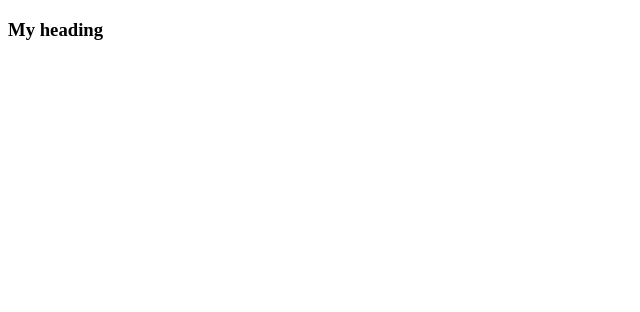
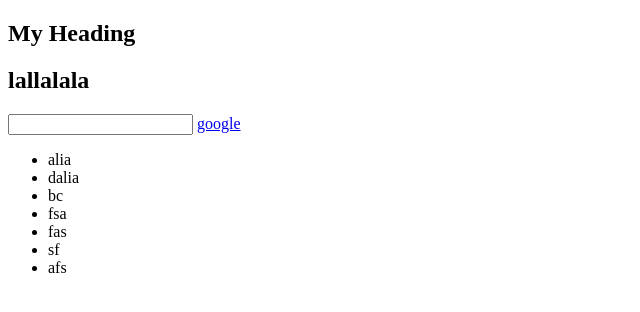
Before and after one commit to T-ahiti/pseudo-project, a plain HTML site: page index.html in a window 1280 px wide. Shown: the whole page, without its empty margins (0-640 px from the left). Drawn offline with Linux system fonts and the light colour scheme.

Commit message:
added list and box

```diff
--- a/index.html
+++ b/index.html
@@ -6,13 +6,45 @@
     <title>Pseudo</title>
     <link rel="stylesheet" href="styles.css">
 </head>
+<style>
+    h2:hover{
+    color: peru;
+    background-color: rgba(159, 239, 231, 0.788);
+}
+
+input:focus{
+    color: blue;
+    padding-left: 20px;
+    outline: 0;
+    border: 1px solid purple
+}
+
+ a:visited{
+    color: brown;
+ }
+</style>
 <body>
     <header>
 
     </header>
 
     <main>
-        <h3>My heading</h3>
+        <h2>My Heading</h2>
+
+        <h2>lallalala</h2>
+
+        <input type="text" name="" id="">
+        <a href="https://www.google.com/webhp?hl=en&sa=X&ved=0ahUKEwj06NqR7aqDAxW1sVYBHdeQDy4QPAgJ">google</a>
+
+         <ul>
+            <li>alia</li>
+            <li>dalia</li>
+            <li>bc</li>
+            <li>fsa</li>
+            <li>fas</li>
+            <li>sf</li>
+            <li>afs</li>
+         </ul>
 
     </main>
 
```
